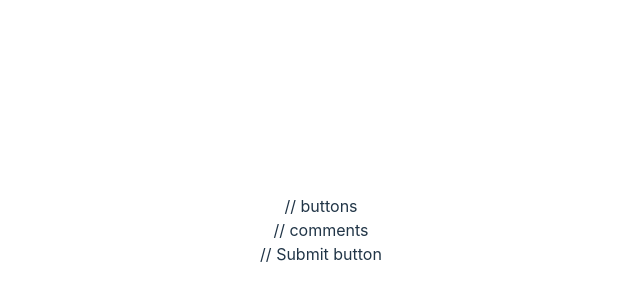
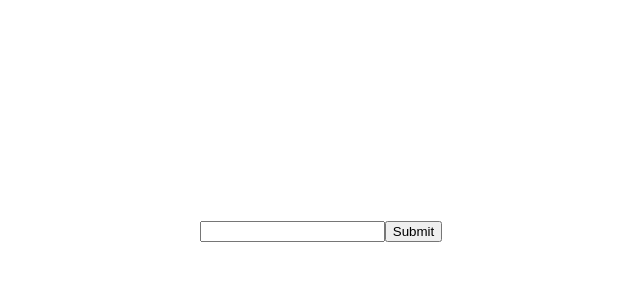
Before and after one commit to cfgjc24/Team-5, a React (Vite) app in the folder client/: page /staff in a window 1280 px wide. Shown: the part 170-470 px from the top of the page, without its empty margins (319-959 px from the left). Built offline with nearby package versions, Linux system fonts and the light colour scheme.

Commit message:
Add comment text input and submit button

```diff
--- a/client/src/Staff.tsx
+++ b/client/src/Staff.tsx
@@ -4,15 +4,12 @@ function App() {
 
   return (
     <>
-      // buttons
-      <div>
-      <div>
-      // comments
-      </div>
-      </div>
-      // Submit button
-      <div>
-      </div>
+      <form action="/supervisor">
+        <div>
+        </div>
+        <input type="text" id="test" name="test"></input>
+        <input type="submit" value="Submit"></input>
+      </form>
     </>
   )
 }
```
